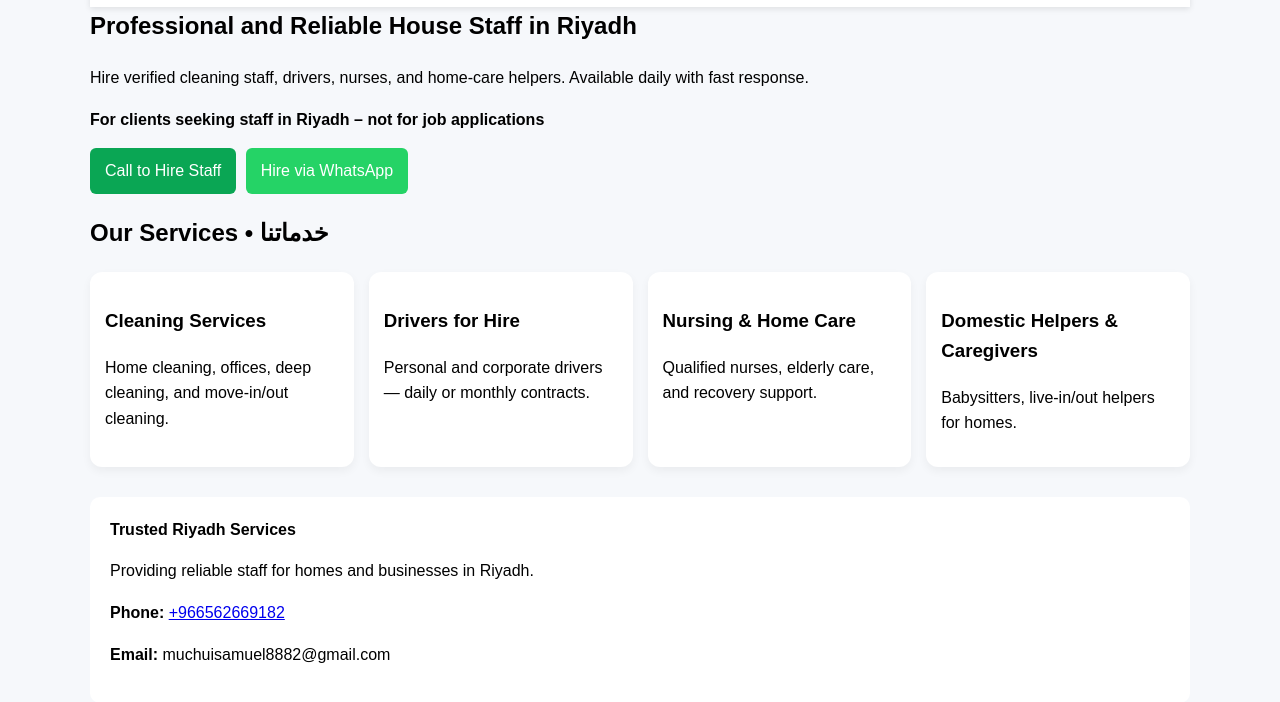
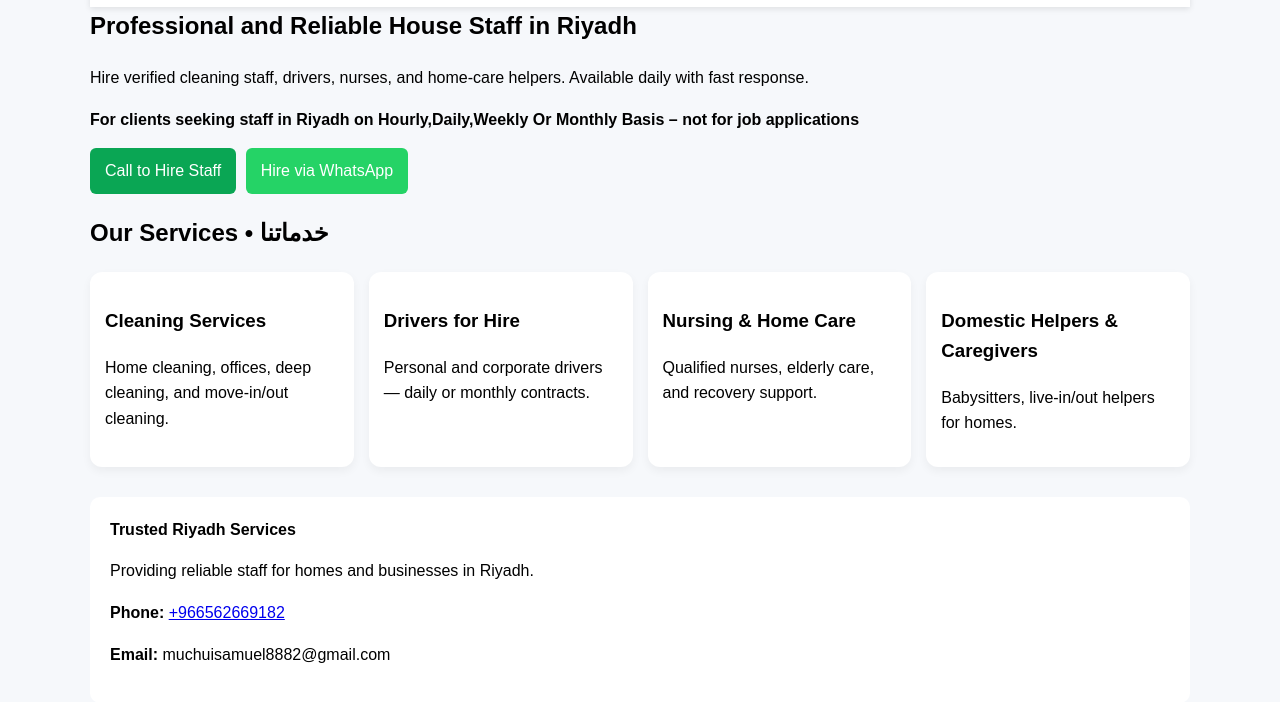
Before and after one commit to muchuisamuel8882-coder/Riyathcaregivers, a plain HTML site: page index.html in a window 1280 px wide. Shown: the part 72-774 px from the top of the page. Drawn offline with Linux system fonts and the light colour scheme.

Commit message:
Update index.html

```diff
--- a/index.html
+++ b/index.html
@@ -81,7 +81,7 @@
     <section id="hero-en">
       <h1>Professional and Reliable House Staff in Riyadh</h1>
       <p>Hire verified cleaning staff, drivers, nurses, and home-care helpers. Available daily with fast response.</p>
-      <p><strong>For clients seeking staff in Riyadh – not for job applications</strong></p>
+      <p><strong>For clients seeking staff in Riyadh on Hourly,Daily,Weekly Or Monthly Basis – not for job applications</strong></p>
 
       <!-- Call Button (English) with Conversion -->
       <a href="tel:+966562669182" class="btn call"
```
